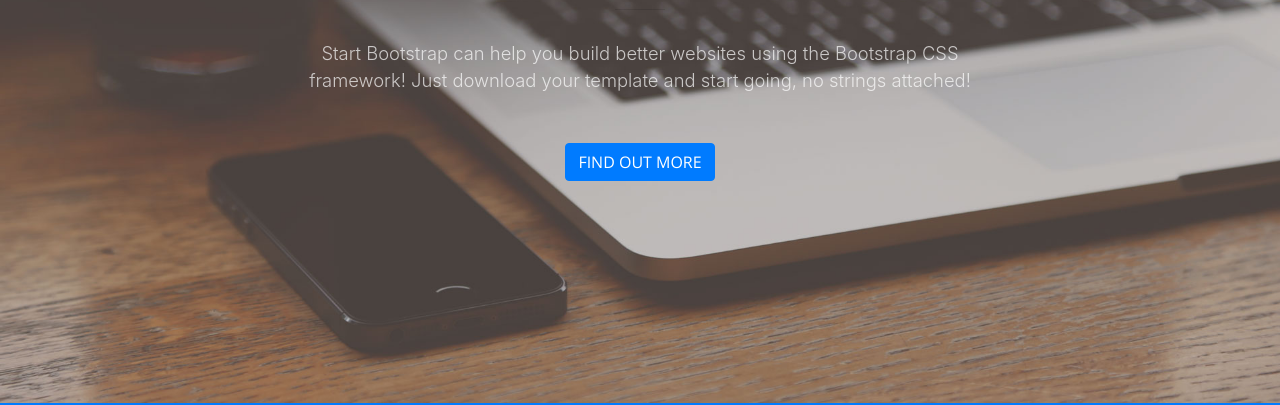
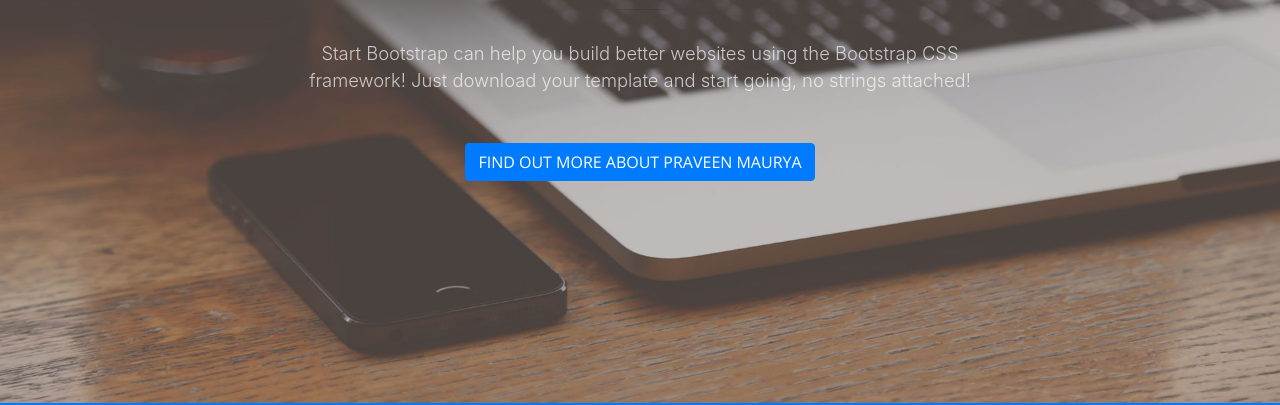
Before and after one commit to MauryaHUB/MeniTech, a website with bundled scripts: page index.html in a window 1280 px wide. Shown: the part 397-802 px from the top of the page. Built offline with nearby package versions, Linux system fonts and the light colour scheme.

Commit message:
Update index.html

```diff
--- a/index.html
+++ b/index.html
@@ -65,7 +65,7 @@
           </div>
           <div class="col-lg-8 mx-auto">
             <p class="text-faded mb-5">Start Bootstrap can help you build better websites using the Bootstrap CSS framework! Just download your template and start going, no strings attached!</p>
-            <a class="btn btn-primary btn-xl js-scroll-trigger" href="#about">Find Out More</a>
+            <a class="btn btn-primary btn-xl js-scroll-trigger" href="#about">Find Out More about Praveen Maurya</a>
           </div>
         </div>
       </div>
```
